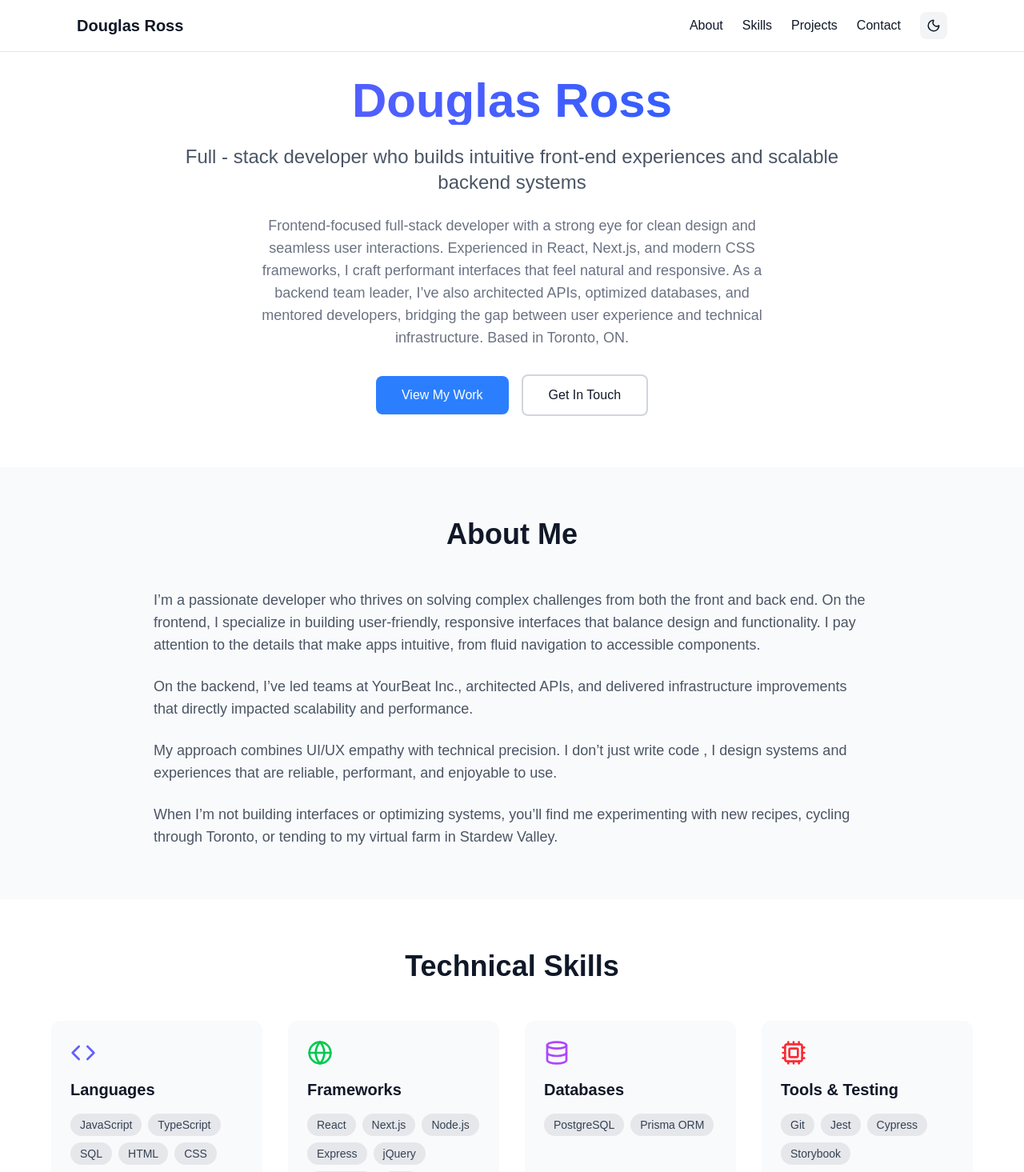
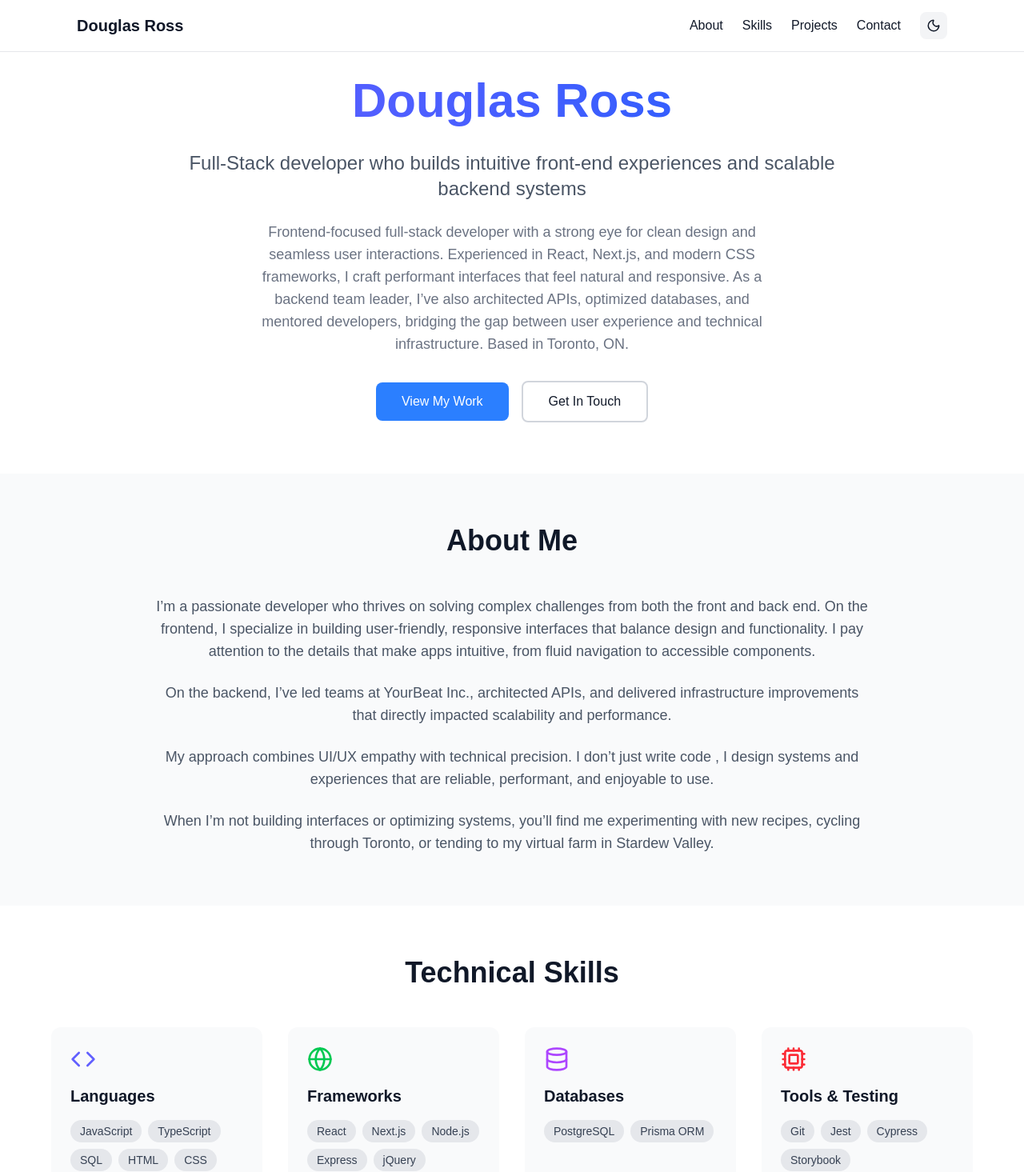
Before and after one commit to RhinoBytes/Portfolio, a Next.js app: page / in a window 1280 px wide. Shown: the top 1465 px of the page at 80% size. Built offline with nearby package versions, Linux system fonts and the light colour scheme.

Commit message:
Centered about me section

```diff
--- a/src/components/Portfolio.js
+++ b/src/components/Portfolio.js
@@ -78,16 +78,16 @@ const Portfolio = () => {
       </nav>
 
       {/* Hero Section */}
-      <section className="pt-24 pb-16 px-4 sm:px-6 lg:px-8">
-        <div className="max-w-4xl mx-auto text-center">
+      <section className="pt-24 pb-16 px-4 sm:px-6 lg:px-8 text-center">
+        <div className="max-w-4xl mx-auto">
           <div className="mb-8">
-            <h1 className="text-4xl sm:text-5xl lg:text-6xl font-bold mb-6 bg-gradient-to-r from-indigo-500 to-blue-600 bg-clip-text text-transparent">
+            <h1 className="text-4xl sm:text-5xl lg:text-6xl font-bold mb-6 bg-gradient-to-r from-indigo-500 to-blue-600 bg-clip-text text-transparent pb-2 text-center">
               {"Douglas Ross"}
             </h1>
-            <p className="text-xl sm:text-2xl mb-6 text-gray-600 dark:text-gray-300">
-              {"Full - stack developer who builds intuitive front-end experiences and scalable backend systems"}
+            <p className="text-xl sm:text-2xl mb-6 text-gray-600 dark:text-gray-300 text-center">
+              {"Full-Stack developer who builds intuitive front-end experiences and scalable backend systems"}
             </p>
-            <p className="text-lg mb-8 text-gray-500 dark:text-gray-400 max-w-2xl mx-auto">
+            <p className="text-lg mb-8 text-gray-500 dark:text-gray-400 max-w-2xl mx-auto text-center">
               {"Frontend-focused full-stack developer with a strong eye for clean design and seamless user interactions. Experienced in React, Next.js, and modern CSS frameworks, I craft performant interfaces that feel natural and responsive. As a backend team leader, I’ve also architected APIs, optimized databases, and mentored developers, bridging the gap between user experience and technical infrastructure. Based in Toronto, ON."}
             </p>
           </div>
@@ -95,13 +95,13 @@ const Portfolio = () => {
           <div className="flex flex-col sm:flex-row gap-4 justify-center items-center">
             <a
               href="#projects"
-              className="px-8 py-3 bg-blue-500 hover:bg-blue-600 text-white rounded-lg transition-colors font-medium"
+              className="px-8 py-3 bg-blue-500 hover:bg-blue-600 text-white rounded-lg transition-colors font-medium text-center"
             >
               {"View My Work"}
             </a>
             <a
               href="#contact"
-              className={`px-8 py-3 border-2 rounded-lg transition-colors font-medium ${darkMode
+              className={`px-8 py-3 border-2 rounded-lg transition-colors font-medium text-center ${darkMode
                 ? 'border-gray-700 hover:bg-gray-800'
                 : 'border-gray-300 hover:bg-gray-50'
                 }`}
@@ -113,33 +113,29 @@ const Portfolio = () => {
       </section>
 
       {/* About Section */}
-      <section id="about" className={`py-16 px-4 sm:px-6 lg:px-8 ${darkMode ? 'bg-gray-800' : 'bg-gray-50'
-        }`}>
+      <section id="about" className={`py-16 px-4 sm:px-6 lg:px-8 ${darkMode ? 'bg-gray-800' : 'bg-gray-50'} text-center`}>
         <div className="max-w-4xl mx-auto">
           <h2 className="text-3xl sm:text-4xl font-bold mb-12 text-center">About Me</h2>
 
           <div className="max-w-4xl mx-auto">
-            <p className="text-lg mb-6 text-gray-600 dark:text-gray-300">
+            <p className="text-lg mb-6 text-gray-600 dark:text-gray-300 text-center">
               {"I’m a passionate developer who thrives on solving complex challenges from both the front and back end. On the frontend, I specialize in building user-friendly, responsive interfaces that balance design and functionality. I pay attention to the details that make apps intuitive, from fluid navigation to accessible components."}
             </p>
 
-
-            <p className="text-lg mb-6 text-gray-600 dark:text-gray-300">
+            <p className="text-lg mb-6 text-gray-600 dark:text-gray-300 text-center">
               {"On the backend, I’ve led teams at YourBeat Inc., architected APIs, and delivered infrastructure improvements that directly impacted scalability and performance."}
             </p>
 
-            <p className="text-lg mb-6 text-gray-600 dark:text-gray-300">
+            <p className="text-lg mb-6 text-gray-600 dark:text-gray-300 text-center">
               {"My approach combines UI/UX empathy with technical precision. I don’t just write code , I design systems and experiences that are reliable, performant, and enjoyable to use."}
             </p>
 
-            <p className="text-lg text-gray-600 dark:text-gray-300">
+            <p className="text-lg text-gray-600 dark:text-gray-300 text-center">
               {"When I’m not building interfaces or optimizing systems, you’ll find me experimenting with new recipes, cycling through Toronto, or tending to my virtual farm in Stardew Valley."}
             </p>
           </div>
         </div>
       </section>
-
-      {/* Skills Section */}
       <section id="skills" className="py-16 px-4 sm:px-6 lg:px-8">
         <div className="max-w-6xl mx-auto">
           <h2 className="text-3xl sm:text-4xl font-bold mb-12 text-center">Technical Skills</h2>
```
